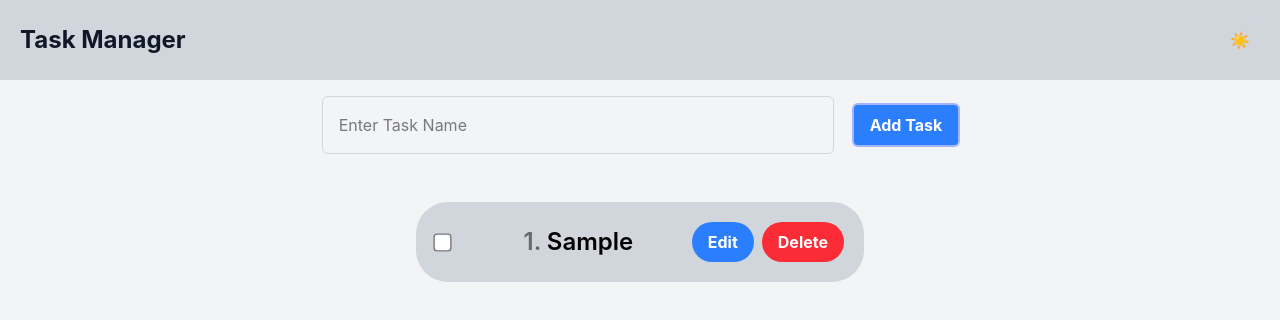
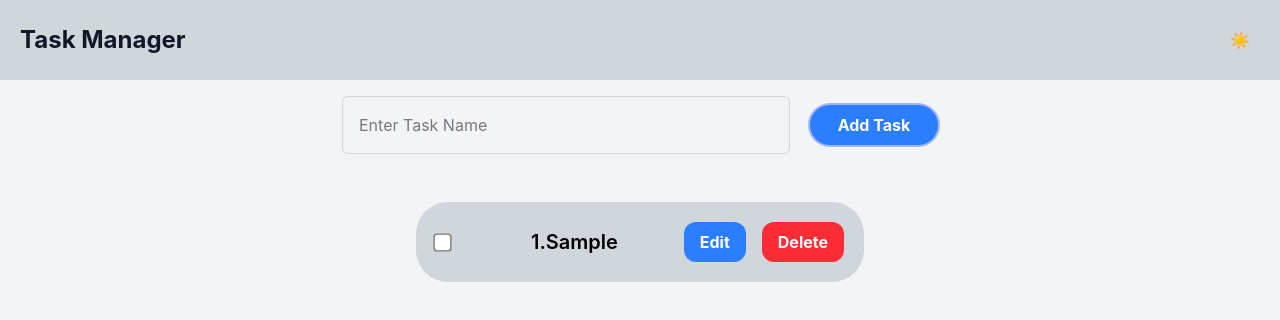
Before and after one commit to Davinderjeet564-hue/TaskManagerProject, a React (Vite) app: page / in a window 1280 px wide. Both pictures are taken after typing "Sample" into the empty fields and a click on the button "Add Task". Shown: the top 320 px of the page. Built offline with nearby package versions, Linux system fonts and the light colour scheme.

Commit message:
improved accessibility and used crypto.randomuuid() to generate id's for the tasks

```diff
--- a/src/App.tsx
+++ b/src/App.tsx
@@ -4,14 +4,14 @@ import InputField from './components/InputField'
 import ShowTask from './components/ShowTask'
 import themeContext from './themeContext';
 
-export interface task {
-  id: number,
+export interface Task {
+  id: string,
   title: string,
   completed: boolean,
 }
 
 function App() {
-  const [tasks, setTasks] = useState<task[]>(
+  const [tasks, setTasks] = useState<Task[]>(
     ()=>localStorage.getItem('tasks') ? JSON.parse(localStorage.getItem('tasks') || '[]') : []
   );
 
@@ -34,23 +34,23 @@ function App() {
   }, [theme]);
 
   const addTask = (title: string) =>{
-    const newTask: task = {
-      id: Math.random(),
+    const newTask: Task = {
+      id: crypto.randomUUID(),
       title,
       completed: false,
     }
     setTasks(prevTasks => [...prevTasks, newTask]);
   }
 
-  const editTask = (id: number, newTitle: string) => {
+  const editTask = (id: string, newTitle: string) => {
     setTasks(prevTasks => prevTasks.map(task => task.id === id ? { ...task, title: newTitle } : task));
   }
 
-  const deleteTask = (id: number) => {
+  const deleteTask = (id: string) => {
     setTasks(prevTasks => prevTasks.filter(task => task.id !== id));
   }
 
-  const completeTask = (id: number) => {
+  const completeTask = (id: string) => {
     setTasks(prevTasks => prevTasks.map(task => task.id === id ? { ...task, completed: !task.completed } : task));
   }
 
--- a/src/components/Header.tsx
+++ b/src/components/Header.tsx
@@ -3,10 +3,10 @@ import ThemeToggleButton from './ThemeToggleButton'
 
 function Header() {
   return (
-    <div className="flex flex-row justify-between items-center bg-gray-300 w-full p-5 dark:bg-gray-800 transition-colors duration-300">
+    <header className="flex flex-row justify-between items-center bg-gray-300 w-full p-5 dark:bg-gray-800 transition-colors duration-300">
         <h2 className="text-2xl font-bold text-gray-900 dark:text-gray-100">Task Manager</h2>
         <ThemeToggleButton />
-    </div>
+    </header>
   )
 }
 
--- a/src/components/InputField.tsx
+++ b/src/components/InputField.tsx
@@ -1,6 +1,10 @@
 import React, { useState } from 'react'
 
-function InputField({addTask}) {
+interface InputFieldProps {
+  addTask: (title: string) => void
+}
+
+function InputField({addTask}: InputFieldProps) {
   const [inputValue, setInputValue] = useState<string>('')
 
   const handleChange = (e: React.ChangeEvent<HTMLInputElement>)=>{
@@ -9,12 +13,12 @@ function InputField({addTask}) {
 
   return (
     <div className="flex flex-row justify-center items-center gap-5 mt-4">
-        <input type="text" id="taskInput" placeholder='Enter Task Name' value={inputValue} onChange={handleChange} className='border autofill:bg-gray-100 autofill:text-black autofill:shadow-none dark:autofill:bg-gray-800 dark:autofill:text-gray-100 dark:autofill:shadow-none border-gray-300 rounded-md w-lg p-4 focus:border-indigo-300 focus:ring-2 focus:ring-indigo-300 focus:outline-none dark:bg-gray-700 dark:text-gray-100 dark:focus:border-indigo-300 dark:focus:ring-2 dark:focus:outline-none'/>
+        <input type="text" id="taskInput" placeholder='Enter Task Name' value={inputValue} onChange={handleChange} className='w-md border border-gray-300 rounded-md p-4 focus:border-indigo-300 focus:ring-2 focus:ring-indigo-300 focus:outline-none dark:bg-gray-700 dark:text-gray-100 dark:focus:border-indigo-300 dark:focus:ring-2 dark:focus:outline-none'/>
         <button type="submit" onClick={()=>{
           if (inputValue.trim() === '') return;
           addTask(inputValue)
           setInputValue('')
-          }} className='bg-blue-500 hover:bg-blue-700 text-white dark:text-gray-100 font-bold py-2 px-4 rounded cursor-pointer transition-colors focus:border-indigo-300 focus:ring-2 focus:ring-indigo-300 focus:outline-none dark:focus:border-indigo-300 dark:focus:ring-2 dark:focus:ring-indigo-300 dark:focus:outline-none'>Add Task</button>
+          }} className='w-32 rounded-3xl bg-blue-500 hover:bg-blue-700 text-white dark:text-gray-100 font-bold py-2 px-4 cursor-pointer transition-colors focus:border-indigo-300 focus:ring-2 focus:ring-indigo-300 focus:outline-none dark:focus:border-indigo-300 dark:focus:ring-2 dark:focus:ring-indigo-300 dark:focus:outline-none'>Add Task</button>
     </div>
   )
 }
--- a/src/components/ShowTask.tsx
+++ b/src/components/ShowTask.tsx
@@ -1,77 +1,19 @@
 import React, { useState } from 'react'
-import type {task} from '../App'
+import type { Task } from '../App'
+import TaskItem from './TaskItem'
 
 interface ShowTaskProps {
-  tasks: task[]
-  editTask: (id: number, newTitle: string) => void
-  deleteTask: (id: number) => void
-  completeTask: (id: number) => void
+  tasks: Task[]
+  editTask: (id: string, newTitle: string) => void
+  deleteTask: (id: string) => void
+  completeTask: (id: string) => void
 }
 
 function ShowTask({tasks, editTask, deleteTask, completeTask}: ShowTaskProps) {
-  const [editingId, setEditingId] = useState<number | null>(null)
-
   return (
     <div className='flex flex-col gap-4 justify-around items-center mt-12'>
       {tasks && tasks.length > 0 && tasks.map((task, index)=>{
-        const isEditing = editingId === task.id
-        return (
-          <div key={task.id} className='flex flex-row justify-between items-center bg-gray-300 dark:bg-gray-800 w-md p-5 rounded-4xl transition-colors duration-300'>
-            <input
-              type="checkbox"
-              checked={task.completed}
-              onChange={() => {
-                // If we complete the task while editing it, exit edit mode
-                if (!task.completed && isEditing) {
-                  setEditingId(null)
-                }
-                completeTask(task.id)
-              }}
-              className='scale-140 cursor-pointer'
-            />
-            {isEditing ? (
-              <input
-                type="text"
-                value={task.title}
-                onChange={(e)=>editTask(task.id, e.target.value)}
-                className='border border-gray-400 rounded px-2 py-1 dark:bg-gray-700 dark:text-gray-100'
-                disabled={task.completed}
-                onKeyDown={(e) => {
-                  if (e.key === 'Enter') {
-                    setEditingId(null)
-                  }
-                }}
-              />
-            ) : (
-              <p className={`pl-4 text-2xl font-semibold ${task.completed ? 'line-through' : ''}`}><span className={`opacity-50 ${task.completed ? 'line-through' : ''}`}>{index + 1}.</span> {task.title}</p>
-            )}
-            {/*Cancel editing when task is completed*/}
-            <div>
-              {isEditing ? (
-                <button
-                  onClick={() => setEditingId(null)}
-                  className='bg-green-500 hover:bg-green-700 text-white dark:text-gray-100 font-bold py-2 px-4 rounded-3xl cursor-pointer transition-colors focus:border-indigo-300 focus:ring-2 focus:ring-indigo-300 focus:outline-none'
-                >
-                  Save
-                </button>
-              ) : (
-                <button
-                  onClick={() => setEditingId(task.id)}
-                  className='bg-blue-500 rounded-3xl hover:bg-blue-700 text-white dark:text-gray-100 font-bold py-2 px-4  cursor-pointer transition-colors focus:border-indigo-300 focus:ring-2 focus:ring-indigo-300 focus:outline-none disabled:opacity-50 disabled:cursor-not-allowed'
-                  disabled={task.completed}
-                >
-                  Edit
-                </button>
-              )}
-              <button
-                onClick={()=>deleteTask(task.id)}
-                className='bg-red-500 rounded-3xl hover:bg-red-700 text-white dark:text-gray-100 font-bold py-2 px-4 cursor-pointer transition-colors focus:border-indigo-300 focus:ring-2 focus:ring-indigo-300 focus:outline-none ml-2'
-              >
-                Delete
-              </button>
-            </div>
-          </div>
-        )
+        return (<TaskItem task={task} editTask={editTask} deleteTask={deleteTask} completeTask={completeTask} index={index} />)
       })}
     </div>
   )
--- /dev/null
+++ b/src/components/TaskItem.tsx
@@ -0,0 +1,85 @@
+import React, { useState } from "react";
+import type { Task } from "../App";
+
+interface TaskItemProps {
+  task: Task;
+  editTask: (id: string, newTitle: string) => void;
+  deleteTask: (id: string) => void;
+  completeTask: (id: string) => void;
+  index: number;
+}
+
+function TaskItem({
+  task,
+  editTask,
+  deleteTask,
+  completeTask,
+  index,
+}: TaskItemProps) {
+  const [isEditing, setIsEditing] = useState(false);
+  const [localTitle, setLocalTitle] = useState(task.title);
+
+  const handleSave = () => {
+    if (localTitle.trim() === "") return;
+    editTask(task.id, localTitle);
+    setIsEditing(false);
+  };
+
+  return (
+    <li
+      key={task.id}
+      className="flex flex-row justify-between items-center bg-gray-300 dark:bg-gray-800 w-full max-w-md p-5 rounded-4xl transition-colors duration-300"
+    >
+      <input
+        type="checkbox"
+        checked={task.completed}
+        aria-label={`Complete task ${index + 1}`}
+        onChange={() => completeTask(task.id)}
+        className="scale-140 cursor-pointer"
+      />
+      {isEditing ? (
+        <input
+          type="text"
+          value={localTitle}
+          onChange={(e) => setLocalTitle(e.target.value)}
+          onKeyDown={(e) => e.key === "Enter" && handleSave()}
+          className="border border-gray-400 rounded px-2 py-1 dark:bg-gray-700 dark:text-gray-100"
+          disabled={task.completed}
+        />
+      ) : (
+        <span
+          className={`pl-4 text-xl font-semibold ${task.completed ? "line-through opacity-50" : ""}`}
+        >
+          {index + 1}.{task.title}
+        </span>
+      )}
+      {/*Cancel editing when task is completed*/}
+      <div className="flex gap-2">
+        {isEditing ? (
+          <button
+            onClick={() => handleSave()}
+            className="bg-green-500 hover:bg-green-700 text-white dark:text-gray-100 font-bold py-2 px-4 rounded-xl cursor-pointer transition-colors"
+          >
+            Save
+          </button>
+        ) : (
+          <button
+            onClick={() => setIsEditing(true)}
+            className="bg-blue-500 hover:bg-blue-700 text-white dark:text-gray-100 font-bold py-2 px-4 rounded-xl cursor-pointer transition-colors disabled:opacity-50 disabled:cursor-not-allowed"
+            disabled={task.completed}
+          >
+            Edit
+          </button>
+        )}
+        <button
+          onClick={() => deleteTask(task.id)}
+          className="bg-red-500 hover:bg-red-700 text-white dark:text-gray-100 font-bold py-2 px-4 rounded-xl cursor-pointer transition-colors ml-2"
+        >
+          Delete
+        </button>
+      </div>
+    </li>
+  );
+}
+
+export default TaskItem;
--- a/src/components/ThemeToggleButton.tsx
+++ b/src/components/ThemeToggleButton.tsx
@@ -11,8 +11,9 @@ function ThemeToggleButton() {
     <button
         className='flex w-10 h-10 rounded-full bg-gray-300 dark:bg-gray-700 justify-center items-center cursor-pointer'
         onClick={handleToggle}
+        aria-label={`Toggle theme to ${theme === 'light' ? 'dark' : 'light'}`}
     >
-        {theme === 'light' ? '☀️': '🌙'}
+      <span role='img' aria-hidden='true'>{theme === 'light' ? '☀️': '🌙'}</span>
     </button>
   )
 }
--- a/src/index.css
+++ b/src/index.css
@@ -3,3 +3,7 @@
 
 /* Enable class-based dark mode */
 @custom-variant dark (&:where(.dark, .dark *));
+
+@utility autofill-custom {
+  @apply autofill:bg-gray-100 autofill:text-black dark:autofill:bg-gray-800 dark:autofill:text-gray-100;
+}
```
